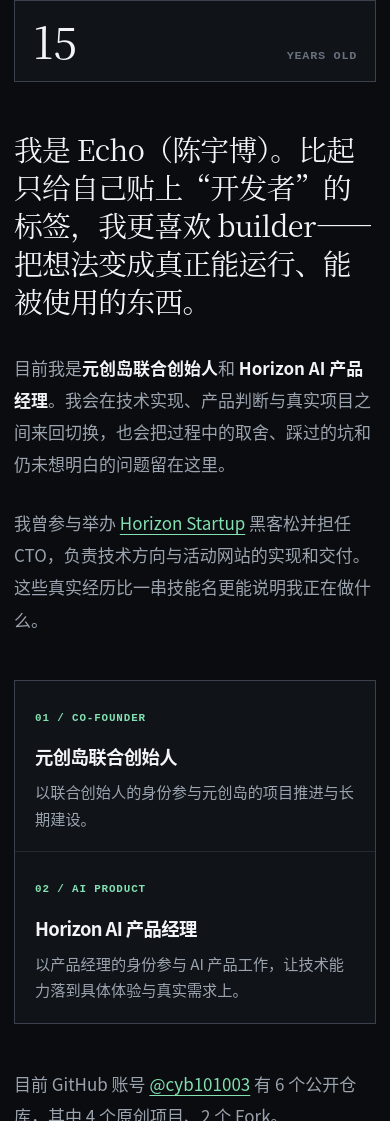
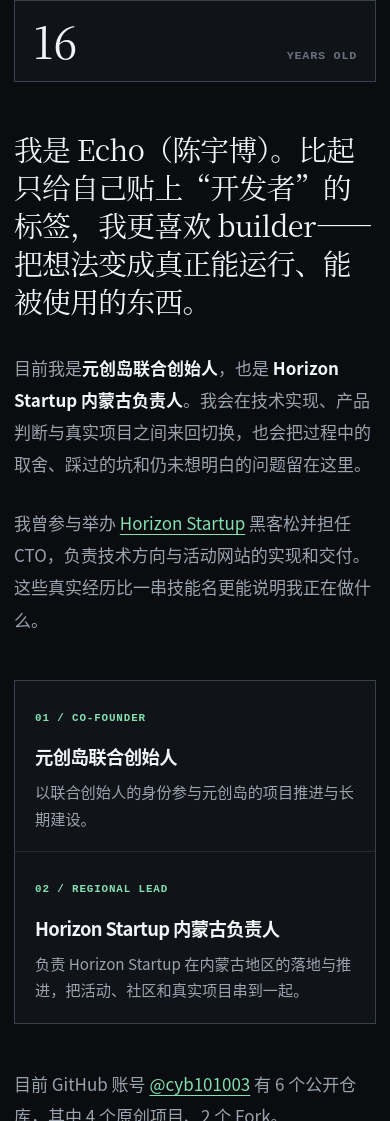
Before and after one commit to cyb101003/echo-blog, an Astro site: page /about in a window 390 px wide. Shown: the part 879-2000 px from the top of the page. Built offline with nearby package versions, Linux system fonts and the light colour scheme; Astro itself is replaced by a stand-in of ours.

Commit message:
Update identity: age 16 and Horizon Startup 内蒙古负责人
- age 15 → 16 across config, about page, manifest and the intro post
- Replace "Horizon AI 产品经理" with "Horizon Startup 内蒙古负责人"
  in roles, hero intro, about copy, role cards and timeline
- Home identity row uses a short label plus org eyebrow so the long
  title no longer crowds the divider, and stacks vertically below 960px
- Hero meta index for the profile link is derived from the role count

```diff
--- a/src/config.ts
+++ b/src/config.ts
@@ -2,16 +2,38 @@ export const SITE = {
   url: "https://www.echobb.me",
   title: "Echo（陈宇博）— 个人技术博客",
   shortTitle: "Echo/",
-  description: "Echo（陈宇博）的个人技术博客：15 岁 builder、元创岛联合创始人、Horizon AI 产品经理，记录项目、产品思考、文章与实验。",
+  description: "Echo（陈宇博）的个人技术博客：16 岁 builder、元创岛联合创始人、Horizon Startup 内蒙古负责人，记录项目、产品思考、文章与实验。",
   author: "Echo（陈宇博）",
   displayName: "Echo",
   realName: "陈宇博",
-  age: 15,
+  age: 16,
   roles: [
-    { organization: "元创岛", title: "联合创始人", label: "元创岛联合创始人", eyebrow: "CO-FOUNDER" },
-    { organization: "Horizon AI", title: "产品经理", label: "Horizon AI 产品经理", eyebrow: "AI PRODUCT" }
+    {
+      organization: "元创岛",
+      title: "联合创始人",
+      label: "元创岛联合创始人",
+      shortLabel: "元创岛联合创始人",
+      eyebrow: "CO-FOUNDER"
+    },
+    {
+      organization: "Horizon Startup",
+      title: "内蒙古负责人",
+      label: "Horizon Startup 内蒙古负责人",
+      // 首页身份栏三列并排，组织名放在 eyebrow 里，标签只留职务，避免长名称挤爆列宽
+      shortLabel: "内蒙古负责人",
+      eyebrow: "HORIZON STARTUP"
+    }
   ],
-  keywords: ["Echo", "陈宇博", "元创岛", "Horizon AI", "AI 产品经理", "15 岁 builder", "技术博客", "cyb101003"],
+  keywords: [
+    "Echo",
+    "陈宇博",
+    "元创岛",
+    "Horizon Startup",
+    "Horizon Startup 内蒙古负责人",
+    "16 岁 builder",
+    "技术博客",
+    "cyb101003"
+  ],
   github: "https://github.com/cyb101003",
   youtube: "https://www.youtube.com/@Echo-bb-1003",
   x: "https://x.com/Echo101003",
--- a/src/content/posts/hello-echo.md
+++ b/src/content/posts/hello-echo.md
@@ -1,13 +1,13 @@
 ---
 title: "你好，我是 Echo（陈宇博）"
-description: "Echo（陈宇博）的个人介绍：15 岁 builder、元创岛联合创始人、Horizon AI 产品经理，以及项目与成长记录。"
+description: "Echo（陈宇博）的个人介绍：16 岁 builder、元创岛联合创始人、Horizon Startup 内蒙古负责人，以及项目与成长记录。"
 publishedAt: 2026-08-01
 updatedAt: 2026-08-24
 tags: ["随笔", "开发日志"]
 featured: true
 ---
 
-我是 Echo（陈宇博），一名 15 岁的 builder，目前也是元创岛联合创始人、Horizon AI 产品经理。我喜欢把脑子里觉得有趣的 ideas 真正做出来，而不是只停在“以后再试试”。现在我主要在学习 Web 开发、AI、Web3 和 Solidity，也会研究自己感兴趣的开源项目。
+我是 Echo（陈宇博），一名 16 岁的 builder，目前也是元创岛联合创始人、Horizon Startup 内蒙古负责人。我喜欢把脑子里觉得有趣的 ideas 真正做出来，而不是只停在“以后再试试”。现在我主要在学习 Web 开发、AI、Web3 和 Solidity，也会研究自己感兴趣的开源项目。
 
 最近我参与举办了 [Horizon Startup](https://horizon-startup.com) 黑客松，并担任 CTO，负责技术方向以及活动网站相关的实现与交付。这个项目让我把网站开发、协作和上线放进一个真实活动场景里，而不只是完成一份练习。源码会留在私有仓库，但我会公开记录不涉及敏感实现的项目背景、技术判断和复盘。
 
--- a/src/data/github.json
+++ b/src/data/github.json
@@ -1,5 +1,5 @@
 {
-  "syncedAt": "2026-11-14T02:05:41.051Z",
+  "syncedAt": "2026-11-15T06:10:07.216Z",
   "profile": {
     "login": "cyb101003",
     "htmlUrl": "https://github.com/cyb101003",
@@ -41,7 +41,7 @@
       "template": false,
       "mirror": false,
       "updatedAt": "2026-09-16T05:28:09Z",
-      "pushedAt": "2026-09-16T05:28:04Z"
+      "pushedAt": "2026-11-15T06:02:58Z"
     },
     {
       "id": 1250260570,
--- a/src/pages/about/index.astro
+++ b/src/pages/about/index.astro
@@ -5,9 +5,9 @@ import github from "@/data/github.json";
 import { SITE } from "@/config";
 ---
 
-<BaseLayout type="profile" title="关于 Echo（陈宇博）" description="认识 Echo（陈宇博）：15 岁 builder、元创岛联合创始人、Horizon AI 产品经理，以及他的项目与成长记录。">
+<BaseLayout type="profile" title="关于 Echo（陈宇博）" description="认识 Echo（陈宇博）：16 岁 builder、元创岛联合创始人、Horizon Startup 内蒙古负责人，以及他的项目与成长记录。">
   <section class="page-section about-page">
-    <SectionTitle index="01A" eyebrow="ABOUT / IDENTITY" title="Echo（陈宇博）" description="15 岁 builder · 元创岛联合创始人 · Horizon AI 产品经理" />
+    <SectionTitle index="01A" eyebrow="ABOUT / IDENTITY" title="Echo（陈宇博）" description="16 岁 builder · 元创岛联合创始人 · Horizon Startup 内蒙古负责人" />
 
     <div class="about-profile" data-reveal>
       <div class="about-portrait">
@@ -16,7 +16,7 @@ import { SITE } from "@/config";
       </div>
       <div class="about-story">
         <p class="about-lead">我是 {SITE.author}。比起只给自己贴上“开发者”的标签，我更喜欢 builder——把想法变成真正能运行、能被使用的东西。</p>
-        <p>目前我是<strong>元创岛联合创始人</strong>和 <strong>Horizon AI 产品经理</strong>。我会在技术实现、产品判断与真实项目之间来回切换，也会把过程中的取舍、踩过的坑和仍未想明白的问题留在这里。</p>
+        <p>目前我是<strong>元创岛联合创始人</strong>，也是 <strong>Horizon Startup 内蒙古负责人</strong>。我会在技术实现、产品判断与真实项目之间来回切换，也会把过程中的取舍、踩过的坑和仍未想明白的问题留在这里。</p>
         <p>我曾参与举办 <a href="https://horizon-startup.com" target="_blank" rel="noreferrer">Horizon Startup</a> 黑客松并担任 CTO，负责技术方向与活动网站的实现和交付。这些真实经历比一串技能名更能说明我正在做什么。</p>
 
         <div class="about-roles" aria-label="当前身份">
@@ -26,9 +26,9 @@ import { SITE } from "@/config";
             <p>以联合创始人的身份参与元创岛的项目推进与长期建设。</p>
           </article>
           <article>
-            <span>02 / AI PRODUCT</span>
-            <h2>Horizon AI 产品经理</h2>
-            <p>以产品经理的身份参与 AI 产品工作，让技术能力落到具体体验与真实需求上。</p>
+            <span>02 / REGIONAL LEAD</span>
+            <h2>Horizon Startup 内蒙古负责人</h2>
+            <p>负责 Horizon Startup 在内蒙古地区的落地与推进，把活动、社区和真实项目串到一起。</p>
           </article>
         </div>
 
@@ -54,9 +54,9 @@ import { SITE } from "@/config";
     </header>
     <ol class="timeline">
       <li data-current="true">
-        <p class="timeline-kicker"><b>NOW</b><span>PRODUCT</span></p>
-        <h3>Horizon AI 产品经理</h3>
-        <p>参与 AI 产品的定义与落地，在模型能力、交互体验和真实需求之间做取舍。</p>
+        <p class="timeline-kicker"><b>NOW</b><span>REGIONAL LEAD</span></p>
+        <h3>Horizon Startup 内蒙古负责人</h3>
+        <p>负责 Horizon Startup 在内蒙古地区的落地与推进，在活动、社区和真实项目之间做连接。</p>
       </li>
       <li data-current="true">
         <p class="timeline-kicker"><b>NOW</b><span>BUILDING</span></p>
--- a/src/pages/index.astro
+++ b/src/pages/index.astro
@@ -32,16 +32,16 @@ const latestPost = posts[0]?.data.publishedAt;
         {SITE.age} Y/O BUILDER · <span class="hero-name-decode" data-decode-name={SITE.displayName} aria-label={SITE.displayName}>{SITE.displayName}</span><span class="hero-name-native">（{SITE.realName}）</span>
       </p>
       <h1 id="home-title" data-entrance style="--entrance-delay: 120ms">把有趣的ideas落地</h1>
-      <p class="hero-intro" data-entrance style="--entrance-delay: 240ms">你好，我是 {SITE.author}，一名 {SITE.age} 岁的 builder，也是元创岛联合创始人、Horizon AI 产品经理。我在这里记录项目、产品判断、文章，以及还没有答案的实验。</p>
+      <p class="hero-intro" data-entrance style="--entrance-delay: 240ms">你好，我是 {SITE.author}，一名 {SITE.age} 岁的 builder，也是元创岛联合创始人、Horizon Startup 内蒙古负责人。我在这里记录项目、产品判断、文章，以及还没有答案的实验。</p>
       <div class="hero-actions" data-entrance style="--entrance-delay: 340ms">
         <a class="button-primary" href="/projects/">浏览项目 <span class="motion-arrow" aria-hidden="true">↗</span></a>
         <a class="button-quiet" href="/about/">认识我</a>
       </div>
       <ul class="hero-meta" aria-label="当前身份与个人介绍" data-entrance style="--entrance-delay: 430ms">
         {SITE.roles.map((role, index) => (
-          <li><span>{String(index + 1).padStart(2, "0")} / {role.eyebrow}</span><strong>{role.label}</strong></li>
+          <li><span>{String(index + 1).padStart(2, "0")} / {role.eyebrow}</span><strong>{role.shortLabel}</strong></li>
         ))}
-        <li class="hero-meta-link"><a href={SITE.zhihu} target="_blank" rel="noreferrer"><span>03 / PROFILE</span><strong>知乎介绍 ↗</strong></a></li>
+        <li class="hero-meta-link"><a href={SITE.zhihu} target="_blank" rel="noreferrer"><span>{String(SITE.roles.length + 1).padStart(2, "0")} / PROFILE</span><strong>知乎介绍 ↗</strong></a></li>
       </ul>
     </div>
 
--- a/src/styles/global.css
+++ b/src/styles/global.css
@@ -2717,9 +2717,17 @@ body:not(.is-immersive)::before {
 
 .hero-meta li {
   flex: 1;
+  min-width: 0;
   color: var(--muted);
   font: 650 0.75rem/1.35 var(--mono);
   letter-spacing: 0.04em;
+}
+
+/* 身份标签长短差别大（如「Horizon Startup 内蒙古负责人」），
+   允许在列内折行，避免撑破 flex 列、盖到右侧分隔线与下一列 */
+.hero-meta li strong {
+  display: block;
+  overflow-wrap: break-word;
 }
 
 .hero-meta li + li {
@@ -3079,6 +3087,20 @@ body:not(.is-immersive)::before {
   .site-frame--immersive .featured-repo:nth-child(n) {
     grid-template-columns: 54px minmax(190px, 0.95fr) minmax(0, 1.05fr) 72px;
     gap: 18px;
+  }
+
+  /* 身份栏在窄屏改为竖向排列：三个标签长短不一，并排会挤到折行、基线错位 */
+  .hero-meta {
+    display: grid;
+    gap: 12px;
+    max-width: 26rem;
+  }
+
+  .hero-meta li + li {
+    padding-left: 0;
+    padding-top: 12px;
+    border-left: 0;
+    border-top: 1px solid var(--line);
   }
 }
 
```
Also changed, not shown: public/manifest.webmanifest.
